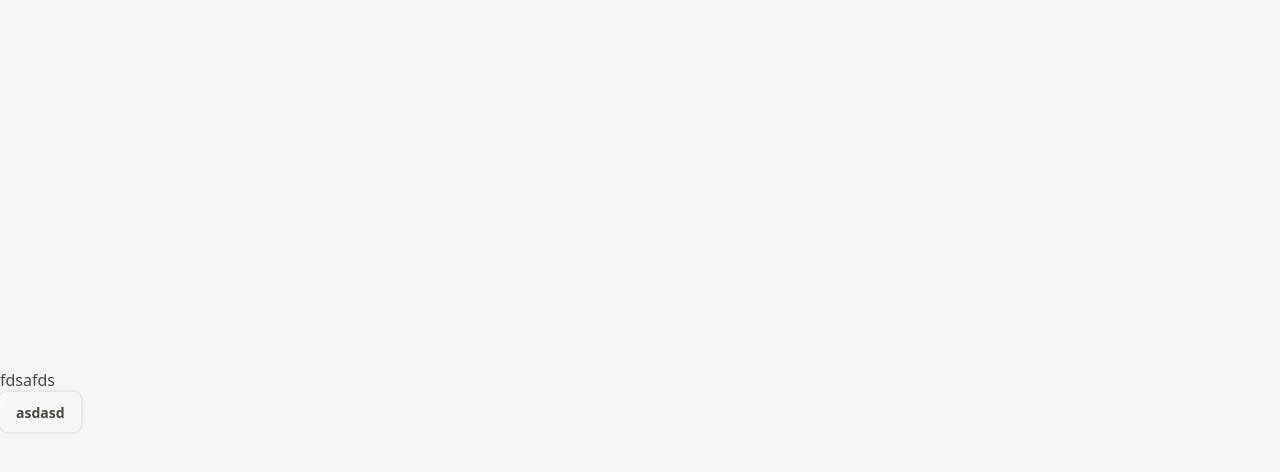
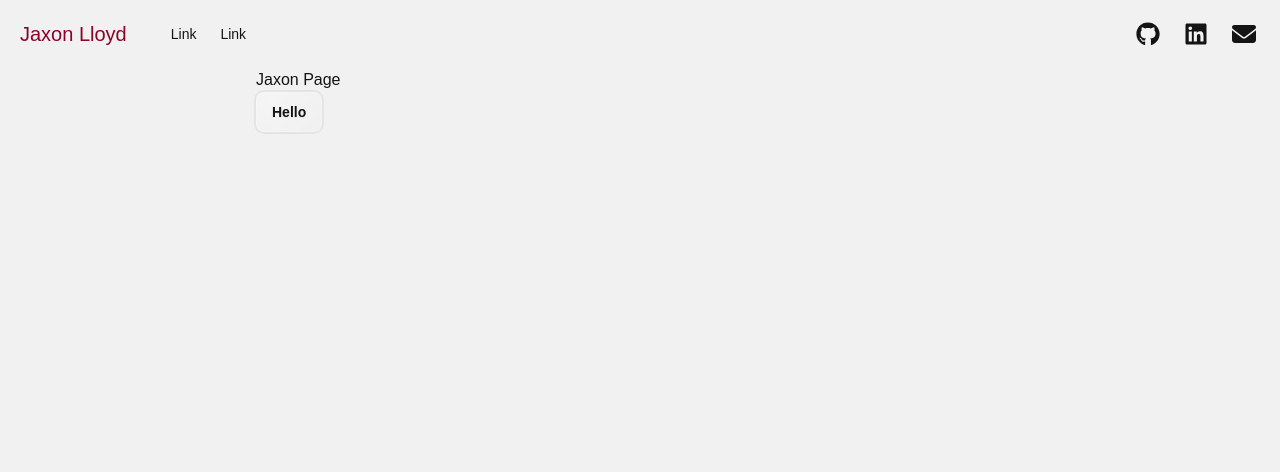
Before and after one commit to jaxonlloyd05/portfolio, a React (Vite) app: page / in a window 1280 px wide. Shown: the top 472 px of the page. Built offline with nearby package versions, Linux system fonts and the light colour scheme; a web font is replaced by a local one.

Commit message:
adding header and testing deployment

```diff
--- a/index.html
+++ b/index.html
@@ -4,6 +4,9 @@
     <meta charset="UTF-8" />
     <link rel="icon" type="image/svg+xml" href="/vite.svg" />
     <meta name="viewport" content="width=device-width, initial-scale=1.0" />
+    <link rel="preconnect" href="https://fonts.googleapis.com">
+    <link rel="preconnect" href="https://fonts.gstatic.com" crossorigin>
+    <link href="https://fonts.googleapis.com/css2?family=NTR&display=swap" rel="stylesheet">
     <title>portfolio</title>
   </head>
   <body>
--- a/package.json
+++ b/package.json
@@ -13,7 +13,8 @@
     "@tailwindcss/vite": "^4.1.17",
     "daisyui": "^5.5.5",
     "react": "^19.2.0",
-    "react-dom": "^19.2.0"
+    "react-dom": "^19.2.0",
+    "react-icons": "^5.5.0"
   },
   "devDependencies": {
     "@eslint/js": "^9.39.1",
--- a/src/App.tsx
+++ b/src/App.tsx
@@ -1,11 +1,20 @@
-import { useState } from 'react'
+import Header from "./components/Header"
 
 function App() {
   return (
-    <div>
-      <h2>fdsafds</h2>
-      <button className='btn glass'>asdasd</button>
-    </div>
+    <>
+      <Header />
+
+      <div id="app">
+        <div id="intro">
+          <h1>Jaxon Page</h1>
+          <button className='btn glass'>Hello</button>
+        </div>
+
+        {/* <div id=""></div> */}
+      </div>
+
+    </>
   )
 }
 
--- a/src/app.css
+++ b/src/app.css
@@ -1,10 +1,13 @@
 @import "tailwindcss";
 @plugin "daisyui" {
-  themes: silk --default, halloween --prefersdark;
+  themes: autumn --default, forest --prefersdark;
 }
+/* @plugin "daisyui" {
+  themes: autumn --default;
+} */
 
 :root {
-  font-family: system-ui, Avenir, Helvetica, Arial, sans-serif;
+  font-family: "NTR", sans-serif;
   line-height: 1.5;
   font-weight: 400;
 
@@ -16,8 +19,17 @@
 
 body {
   margin: 0;
-  display: flex;
-  place-items: center;
-  min-width: 320px;
   min-height: 100vh;
 }
+
+#app {
+  display: flex;
+  flex-direction: column;
+  max-width: 768px;
+  min-width: 320px;
+  margin: 0 auto;
+}
+
+#intro {
+  height: 100000px;
+}
--- /dev/null
+++ b/src/components/Header.tsx
@@ -0,0 +1,34 @@
+import { FaGithub, FaLinkedin, FaEnvelope } from "react-icons/fa6";
+
+
+function Header() {
+  return (
+    <div className="navbar gap-4 max-w-[1280px] m-auto">
+      <div className="flex-none">
+        <a className="link link-hover text-xl text-primary px-3 hidden md:block">Jaxon Lloyd</a>
+      </div>
+      <div className="flex-3">
+        <ul className="menu menu-horizontal px-1">
+          <li><a>Link</a></li>
+          <li><a>Link</a></li>
+        </ul>
+      </div>
+      <div className="flex-none">
+        <ul className="menu menu-horizontal px-1">
+          <li>
+            <a className="link hover:text-primary"><FaGithub size={'24px'}/></a>
+          </li>
+          <li>
+            <a className="link hover:text-primary"><FaLinkedin size={'24px'}/></a>
+          </li>
+          <li>
+            <a className="link hover:text-primary"><FaEnvelope size={'24px'}/></a>
+          </li>
+        </ul>
+      </div>
+    </div>
+  )
+}
+
+
+export default Header;
```
Also changed, not shown: 1 other file (tests, documents, lock files or other folders).
